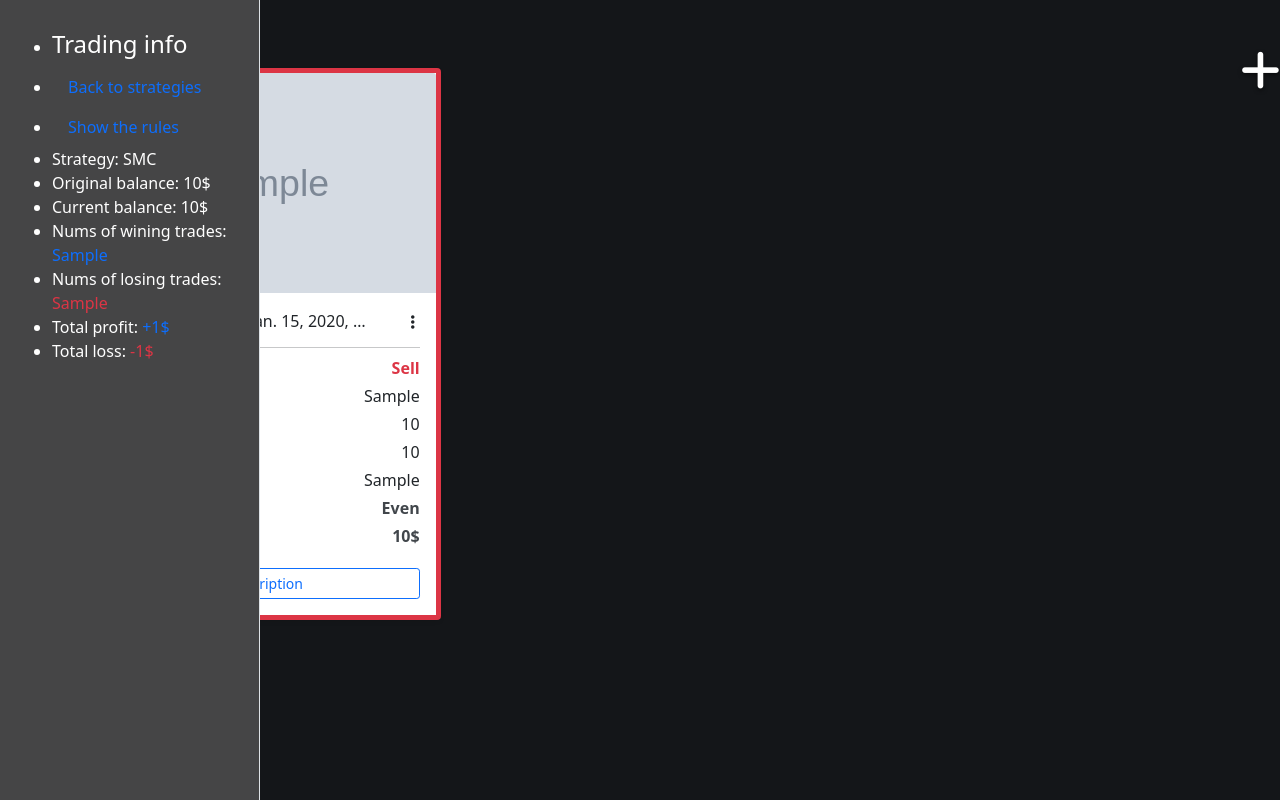
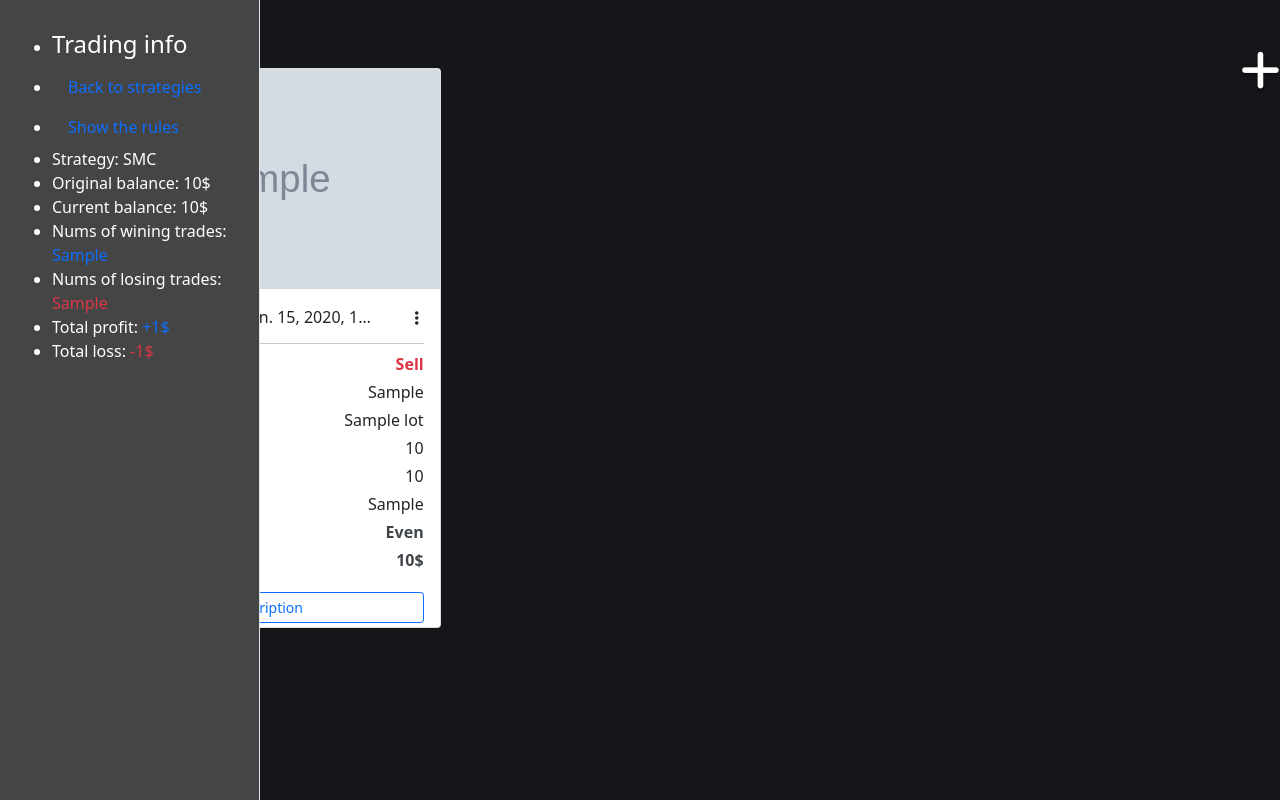
Before and after one commit to waleedsmadi/trading_log, a Django app: template deals/templates/deals/deals.html in a window 1280 px wide. Run offline with Django 5.2, Linux system fonts and the light colour scheme; the template is opened without the code that fills it: most values are stand-ins (such as "Sample title", 1, 10 or a date in 2020); grey boxes marked "Sample" are stand-in pictures; data that the repository does not hold is empty; some libraries are stand-ins or nearby versions.

Commit message:
Refactor(deals): Display the lot in deals

```diff
--- a/deals/templates/deals/deals.html
+++ b/deals/templates/deals/deals.html
@@ -23,7 +23,7 @@
             {% for deal in deals %}
             <div class="col">
                 <!-- // Start card // -->
-                <div class="card h-100 shadow-sm" {%if deal.result == 'PRF' or deal.result == 'EVE'%} style=" border: 5px solid #0d6efd;" {% else %} style=" border: 5px solid #dc3545;" {% endif %}>
+                <div class="card shadow-sm" style="height: 560px;" {%if deal.result == 'PRF' or deal.result == 'EVE'%} style=" border: 5px solid #0d6efd;" {% else %} style=" border: 5px solid #dc3545;" {% endif %}>
                     {% if deal.img %}
                         <img src="{{deal.img.url}}" class="card-img-top" alt="deal image" style="height: 220px; object-fit: cover; cursor: pointer;" data-bs-toggle="modal" data-bs-target="#show-deal-image-{{deal.pk}}">
                     {% else %}
@@ -56,6 +56,10 @@
                             <div class="d-flex justify-content-between mb-1">
                                 <span><b>Pair:</b></span>
                                 <span>{{deal.get_pair_display}}</span>
+                            </div>
+                            <div class="d-flex justify-content-between mb-1">
+                                <span><b>Lot:</b></span>
+                                <span>{{deal.lot}}</span>
                             </div>
                             <div class="d-flex justify-content-between mb-1">
                                 <span><b>Starting Price:</b></span>
```
